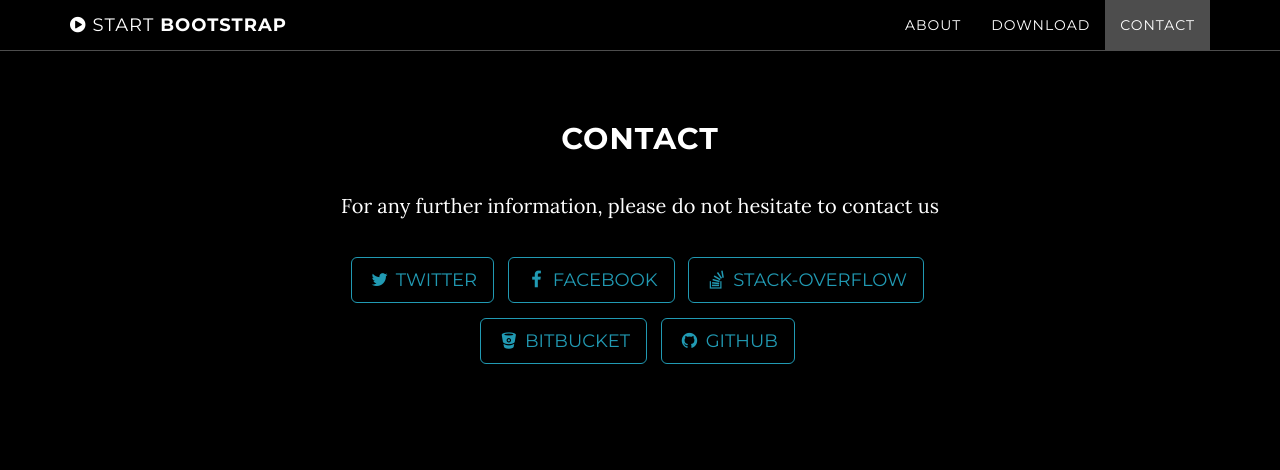
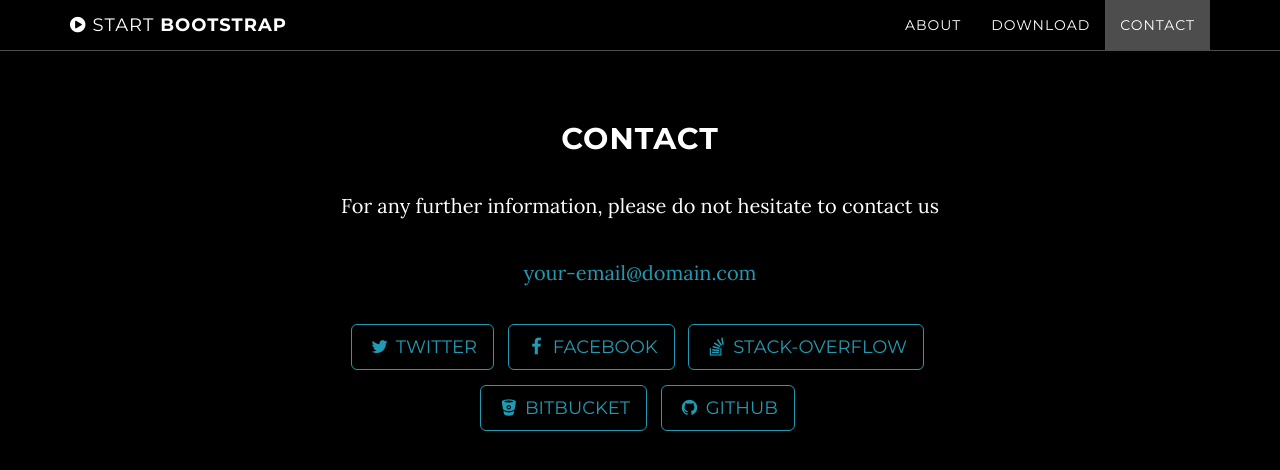
Before and after one commit to oretachi/oretachi.github.io, a Jekyll site: the page built from index.html, in a window 1280 px wide and 900 px high, scrolled down 2223 px. Shown: the top 470 px of the window. Built offline with Jekyll 4.4.1, drawn with Linux system fonts in a browser that asks for light colours.

Commit message:
Updated contact.html

```diff
--- a/_includes/contact.html
+++ b/_includes/contact.html
@@ -4,7 +4,7 @@
             <div class="col-lg-8 col-lg-offset-2">
                 <h2>Contact</h2>
                 <p>For any further information, please do not hesitate to contact us</p>
-                <p><a href="mailto:{{ info@oretachi.co }}">{{ info@oretachi.co }}</a>
+                <p><a href="mailto:{{ site.email }}">{{ site.email }}</a>
                 </p>
                 <ul class="list-inline banner-social-buttons">
                     {% for network in site.social %}
```
